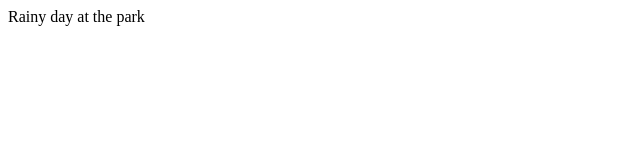
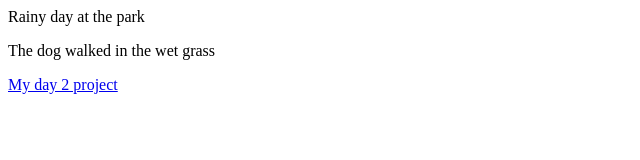
Before and after one commit to absoluteA/Day-2, a plain HTML site: page index.html in a window 1280 px wide. Shown: the whole page, without its empty margins (0-640 px from the left). Drawn offline with Linux system fonts and the light colour scheme.

Commit message:
Added title and hover attribute

```diff
--- a/index.html
+++ b/index.html
@@ -1 +1,3 @@
 <p>Rainy day at the park</p>
+<p>The dog walked in the wet grass</p>
+<a href="https://github.com/absoluteA/Day-2/blob/master/index.html" Title="My Hover Over Text">My day 2 project</a>
```
Also changed, not shown: 1 other file.
